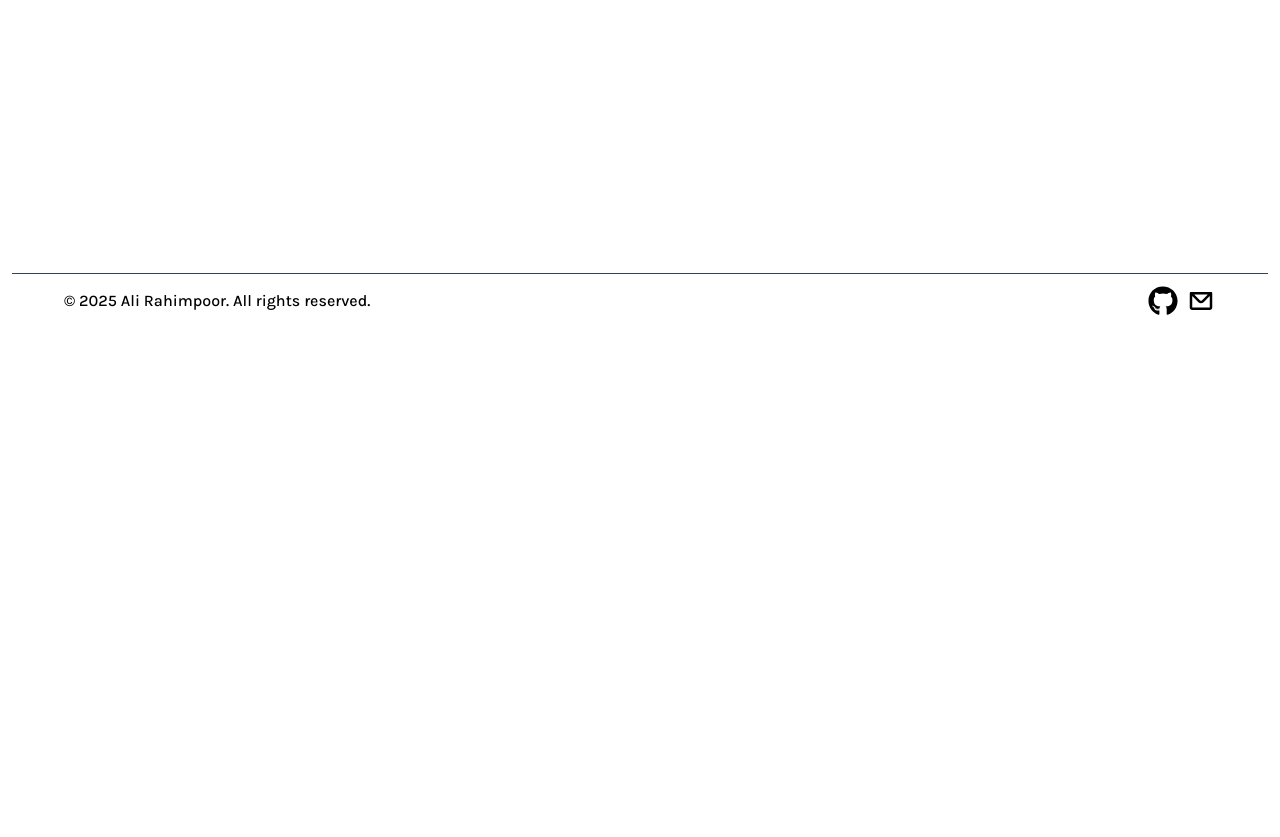
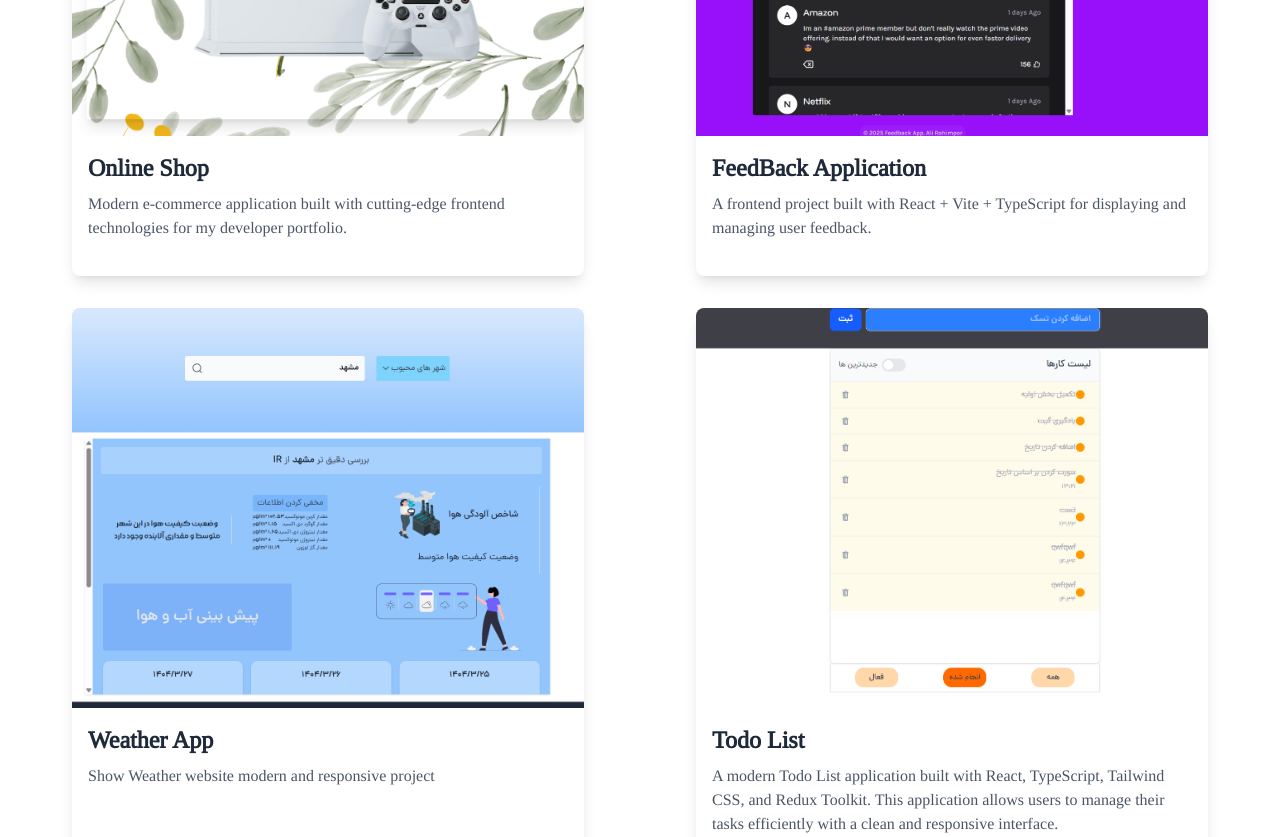
Before and after one commit to Ali-Rahimpoor/Portfolio, a Next.js app: page /projects in a window 1280 px wide. Before the commit this address had no page. Shown: the part 460-1297 px from the top of the page. Before the commit the page ends 800 px from the top, so only its background shows below. Built offline with nearby package versions, Linux system fonts and the light colour scheme.

Commit message:
create project

```diff
--- /dev/null
+++ b/app/(pages)/projects/page.tsx
@@ -0,0 +1,75 @@
+'use client'
+import {motion} from "framer-motion"
+import Link from 'next/link'
+
+const Projects = () => {
+   const projects = [
+      {
+         title: "Online Shop",
+         img_url: "/assets/projectImg/onlineShop.png",
+         description: "Modern e-commerce application built with cutting-edge frontend technologies for my developer portfolio.",
+         link: "https://github.com/Ali-Rahimpoor/demo-OnllineShop"
+      },
+      {
+         title: "FeedBack Application",
+         img_url: "/assets/projectImg/comment.png",
+         description: "A frontend project built with React + Vite + TypeScript for displaying and managing user feedback.",
+         link: "https://ali-rahimpoor.github.io/FeedBack/"
+      },
+      {
+         title: "Weather App",
+         img_url: "/assets/projectImg/weather.png",
+         description: "Show Weather website modern and responsive project",
+         link: "https://ali-rahimpoor.github.io/Weather/"
+      },
+      {
+         title: "Todo List",
+         img_url: "/assets/projectImg/todo.png",
+         description: "A modern Todo List application built with React, TypeScript, Tailwind CSS, and Redux Toolkit. This application allows users to manage their tasks efficiently with a clean and responsive interface.",
+         link: "https://ali-rahimpoor.github.io/TodoList/"
+      },
+      {
+         title: "Image Gallery",
+         img_url: "/assets/projectImg/gallery.png",
+         description: "Image Gallery webSite this website get photo from Nasa Api",
+         link: "https://ali-rahimpoor.github.io/ImageGallery/"
+      },
+   ]
+
+   return (
+      <main className="font-Tinos mx-auto container px-5 py-10">
+         <motion.h2 initial={{opacity:0,y:-30}} animate={{opacity:1,y:0,transition:{delay:0.1}}} className="text-4xl font-bold text-center mb-15">My Projects</motion.h2>
+         <motion.ul initial={{opacity:0,y:200}} animate={{opacity:1,y:0,transition: { delay: 0.5 }}} className="grid grid-cols-1 sm:grid-cols-2 gap-8 place-items-center">
+            {projects.map((project, index) => (
+               <li
+                  key={index}
+                  className="group  max-w-lg relative bg-white rounded-lg overflow-hidden shadow-lg transition-transform duration-300 hover:scale-105"
+               >
+                  {/* Project Image */}
+                  <div className="relative h-100 overflow-hidden">
+                     <img
+                        className="w-full h-full object-cover transition-transform duration-500 group-hover:scale-105"
+                        src={project.img_url}
+                        alt={project.title}
+                     />
+                     {/* Overlay with Link on Hover */}
+                     <div className="absolute inset-0 bg-black/70 bg-opacity-50 flex items-center justify-center opacity-0 group-hover:opacity-100 transition-opacity duration-300">
+                        <Link href={project.link} className="text-white text-xl font-semibold underline">
+                              View Project
+                        </Link>
+                     </div>
+                  </div>
+
+                  {/* Text Content */}
+                  <div className="p-4 h-35">
+                     <h3 className="text-2xl font-bold text-gray-800">{project.title}</h3>
+                     <p className="mt-2 text-gray-600">{project.description}</p>
+                  </div>
+               </li>
+            ))}
+         </motion.ul>
+      </main>
+   )
+}
+
+export default Projects
```
